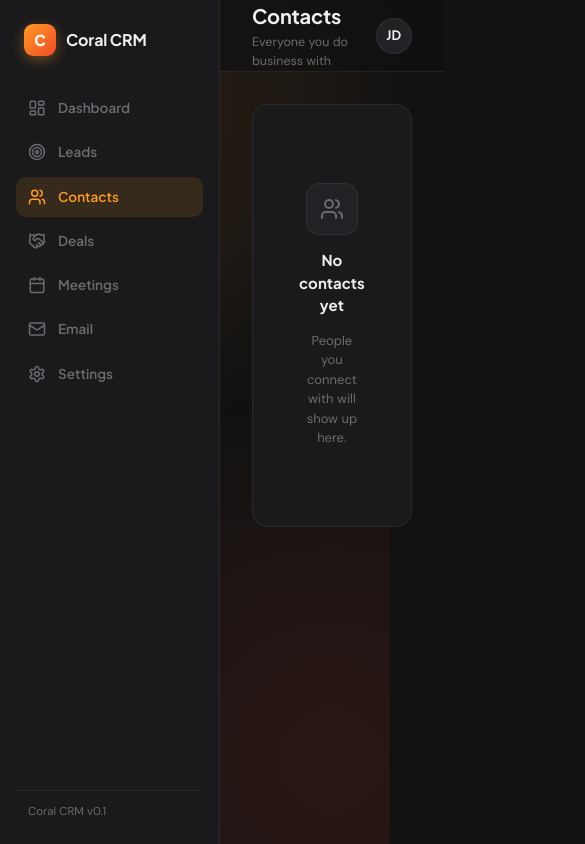
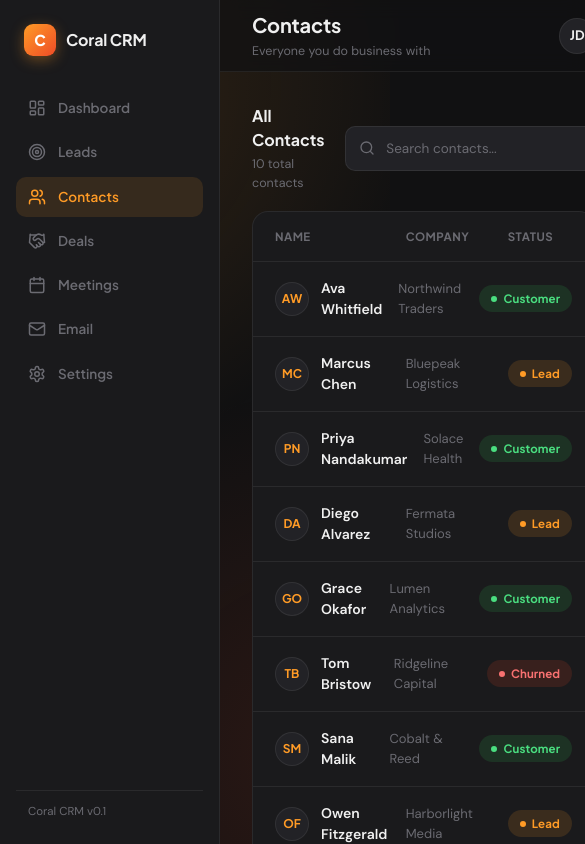
Before and after one commit to kyrow-hub/CRM-build, a React (Vite) app: page /contacts in a window 390 px wide. Shown: the top 844 px of the page, 585 px wide, since content can reach past the window. Built offline with nearby package versions, Linux system fonts and the light colour scheme.

Commit message:
Add read-only Contacts list with mock data
Replaces the Contacts placeholder with a searchable table of mock
contacts (name, company, email, phone, status pill). Search matches
name, company, email, and status client-side. No add/edit/delete or
API calls yet.

```diff
--- /dev/null
+++ b/src/data/mockContacts.js
@@ -0,0 +1,12 @@
+export const mockContacts = [
+  { id: 1, name: 'Ava Whitfield', initials: 'AW', company: 'Northwind Traders', email: 'ava.whitfield@northwind.io', phone: '(415) 555-0132', status: 'Customer' },
+  { id: 2, name: 'Marcus Chen', initials: 'MC', company: 'Bluepeak Logistics', email: 'marcus.chen@bluepeak.com', phone: '(206) 555-0187', status: 'Lead' },
+  { id: 3, name: 'Priya Nandakumar', initials: 'PN', company: 'Solace Health', email: 'priya.n@solacehealth.io', phone: '(312) 555-0164', status: 'Customer' },
+  { id: 4, name: 'Diego Alvarez', initials: 'DA', company: 'Fermata Studios', email: 'diego@fermatastudios.com', phone: '(512) 555-0119', status: 'Lead' },
+  { id: 5, name: 'Grace Okafor', initials: 'GO', company: 'Lumen Analytics', email: 'grace.okafor@lumenanalytics.ai', phone: '(646) 555-0142', status: 'Customer' },
+  { id: 6, name: 'Tom Bristow', initials: 'TB', company: 'Ridgeline Capital', email: 'tbristow@ridgelinecap.com', phone: '(720) 555-0176', status: 'Churned' },
+  { id: 7, name: 'Sana Malik', initials: 'SM', company: 'Cobalt & Reed', email: 'sana.malik@cobaltreed.com', phone: '(303) 555-0198', status: 'Customer' },
+  { id: 8, name: 'Owen Fitzgerald', initials: 'OF', company: 'Harborlight Media', email: 'owen.f@harborlightmedia.com', phone: '(617) 555-0155', status: 'Lead' },
+  { id: 9, name: 'Yuki Tanaka', initials: 'YT', company: 'Kestrel Robotics', email: 'yuki.tanaka@kestrelrobotics.io', phone: '(408) 555-0123', status: 'Customer' },
+  { id: 10, name: 'Isabelle Moreau', initials: 'IM', company: 'Verity Consulting', email: 'isabelle.moreau@verityconsulting.com', phone: '(917) 555-0161', status: 'Churned' },
+]
--- a/src/index.css
+++ b/src/index.css
@@ -418,6 +418,91 @@ button {
   box-shadow: 0 0 0 3px rgba(255, 155, 38, 0.1);
 }
 
+/* ------------------------------ Search input ----------------------------- */
+
+.search-input {
+  position: relative;
+}
+
+.search-input svg {
+  position: absolute;
+  left: 14px;
+  top: 50%;
+  transform: translateY(-50%);
+  width: 16px;
+  height: 16px;
+  color: var(--muted);
+  pointer-events: none;
+}
+
+/* ------------------------------ Contacts table ---------------------------- */
+
+.contacts-table {
+  display: flex;
+  flex-direction: column;
+}
+
+.contacts-row {
+  display: grid;
+  grid-template-columns: 1.6fr 1.4fr 1.8fr 1.2fr 0.9fr;
+  align-items: center;
+  gap: 16px;
+  padding: 16px 22px;
+  border-bottom: 1px solid var(--border);
+}
+
+.contacts-row:last-child {
+  border-bottom: none;
+}
+
+.contacts-row--head {
+  font-family: var(--font-heading);
+  font-size: 11.5px;
+  font-weight: 700;
+  letter-spacing: 0.04em;
+  text-transform: uppercase;
+  color: var(--muted);
+}
+
+.contact-identity {
+  display: flex;
+  align-items: center;
+  gap: 12px;
+  font-weight: 600;
+  color: var(--text);
+}
+
+.contact-avatar {
+  width: 34px;
+  height: 34px;
+  border-radius: 50%;
+  background: var(--surface-2);
+  border: 1px solid var(--border);
+  display: flex;
+  align-items: center;
+  justify-content: center;
+  font-family: var(--font-heading);
+  font-weight: 700;
+  font-size: 12px;
+  color: var(--orange);
+  flex-shrink: 0;
+}
+
+.contacts-cell-muted {
+  color: var(--muted);
+  font-size: 13px;
+}
+
+@media (max-width: 900px) {
+  .contacts-row {
+    grid-template-columns: 1.6fr 1.2fr 0.9fr;
+  }
+  .contacts-col-email,
+  .contacts-col-phone {
+    display: none;
+  }
+}
+
 /* ------------------------------ Status pills ----------------------------- */
 
 .status-pill {
--- a/src/pages/Contacts.jsx
+++ b/src/pages/Contacts.jsx
@@ -1,12 +1,77 @@
-import { Users } from 'lucide-react'
-import PlaceholderPage from '../components/ui/PlaceholderPage.jsx'
+import { useMemo, useState } from 'react'
+import { Search, Users } from 'lucide-react'
+import Card from '../components/ui/Card.jsx'
+import StatusPill from '../components/ui/StatusPill.jsx'
+import EmptyState from '../components/ui/EmptyState.jsx'
+import { mockContacts } from '../data/mockContacts.js'
+
+const STATUS_TONE = {
+  Customer: 'success',
+  Lead: 'warning',
+  Churned: 'danger',
+}
 
 export default function Contacts() {
+  const [query, setQuery] = useState('')
+
+  const filtered = useMemo(() => {
+    const q = query.trim().toLowerCase()
+    if (!q) return mockContacts
+    return mockContacts.filter((c) =>
+      [c.name, c.company, c.email, c.status].some((field) => field.toLowerCase().includes(q)),
+    )
+  }, [query])
+
   return (
-    <PlaceholderPage
-      icon={Users}
-      title="No contacts yet"
-      text="People you connect with will show up here."
-    />
+    <div className="fade-up">
+      <div className="section-head">
+        <div>
+          <div className="section-title">All Contacts</div>
+          <div className="section-subtitle">{mockContacts.length} total contacts</div>
+        </div>
+        <div className="search-input" style={{ width: 260 }}>
+          <Search strokeWidth={2} />
+          <input
+            className="input"
+            style={{ paddingLeft: 40 }}
+            placeholder="Search contacts..."
+            value={query}
+            onChange={(e) => setQuery(e.target.value)}
+          />
+        </div>
+      </div>
+
+      <Card style={{ padding: 0 }}>
+        {filtered.length === 0 ? (
+          <EmptyState
+            icon={Users}
+            title="No contacts found"
+            text="Try a different name, company, or email."
+          />
+        ) : (
+          <div className="contacts-table">
+            <div className="contacts-row contacts-row--head">
+              <span>Name</span>
+              <span>Company</span>
+              <span className="contacts-col-email">Email</span>
+              <span className="contacts-col-phone">Phone</span>
+              <span>Status</span>
+            </div>
+            {filtered.map((c) => (
+              <div className="contacts-row" key={c.id}>
+                <div className="contact-identity">
+                  <div className="contact-avatar">{c.initials}</div>
+                  <span>{c.name}</span>
+                </div>
+                <span className="contacts-cell-muted">{c.company}</span>
+                <span className="contacts-cell-muted contacts-col-email">{c.email}</span>
+                <span className="contacts-cell-muted contacts-col-phone">{c.phone}</span>
+                <StatusPill tone={STATUS_TONE[c.status] ?? 'neutral'}>{c.status}</StatusPill>
+              </div>
+            ))}
+          </div>
+        )}
+      </Card>
+    </div>
   )
 }
```
